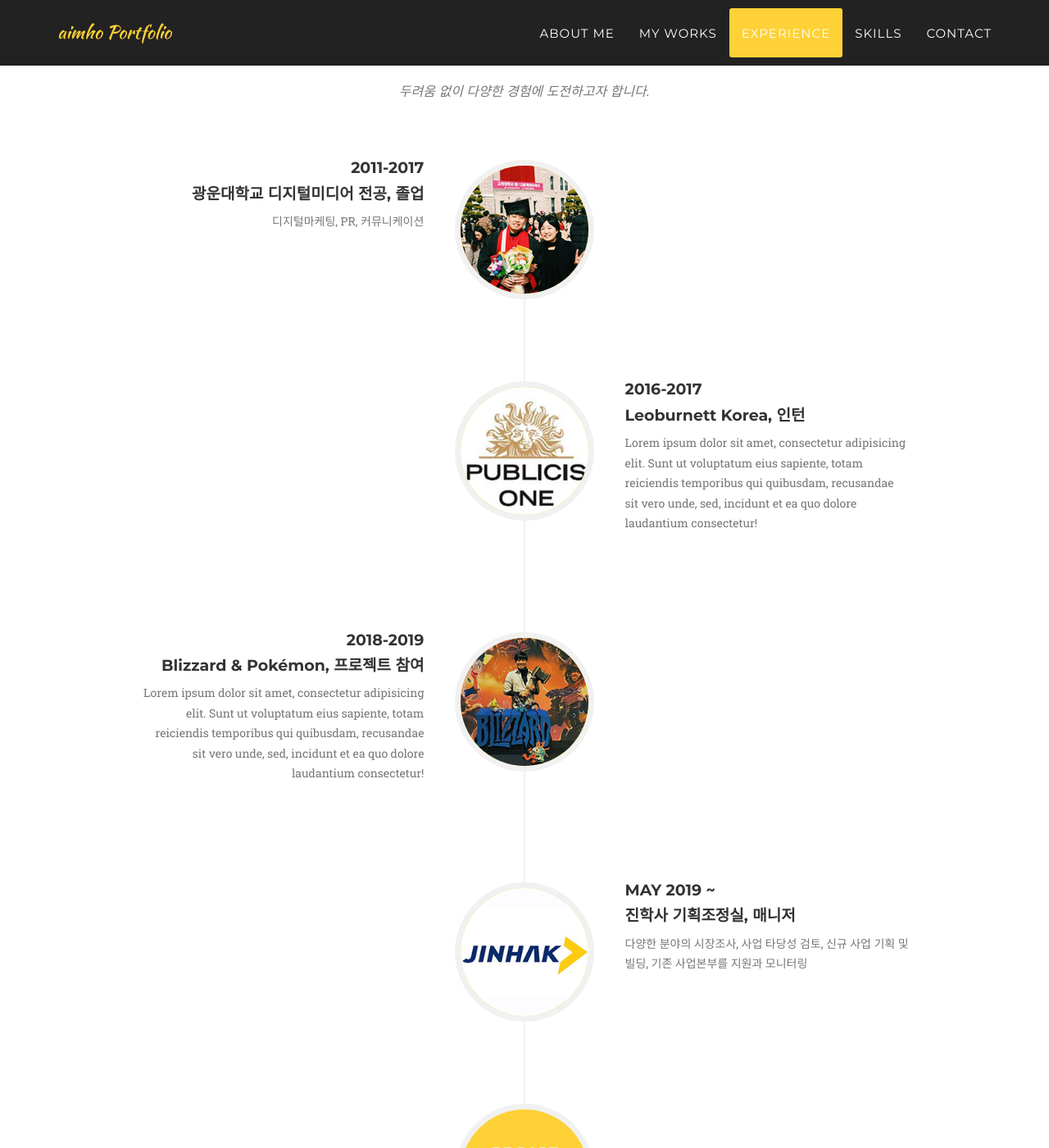
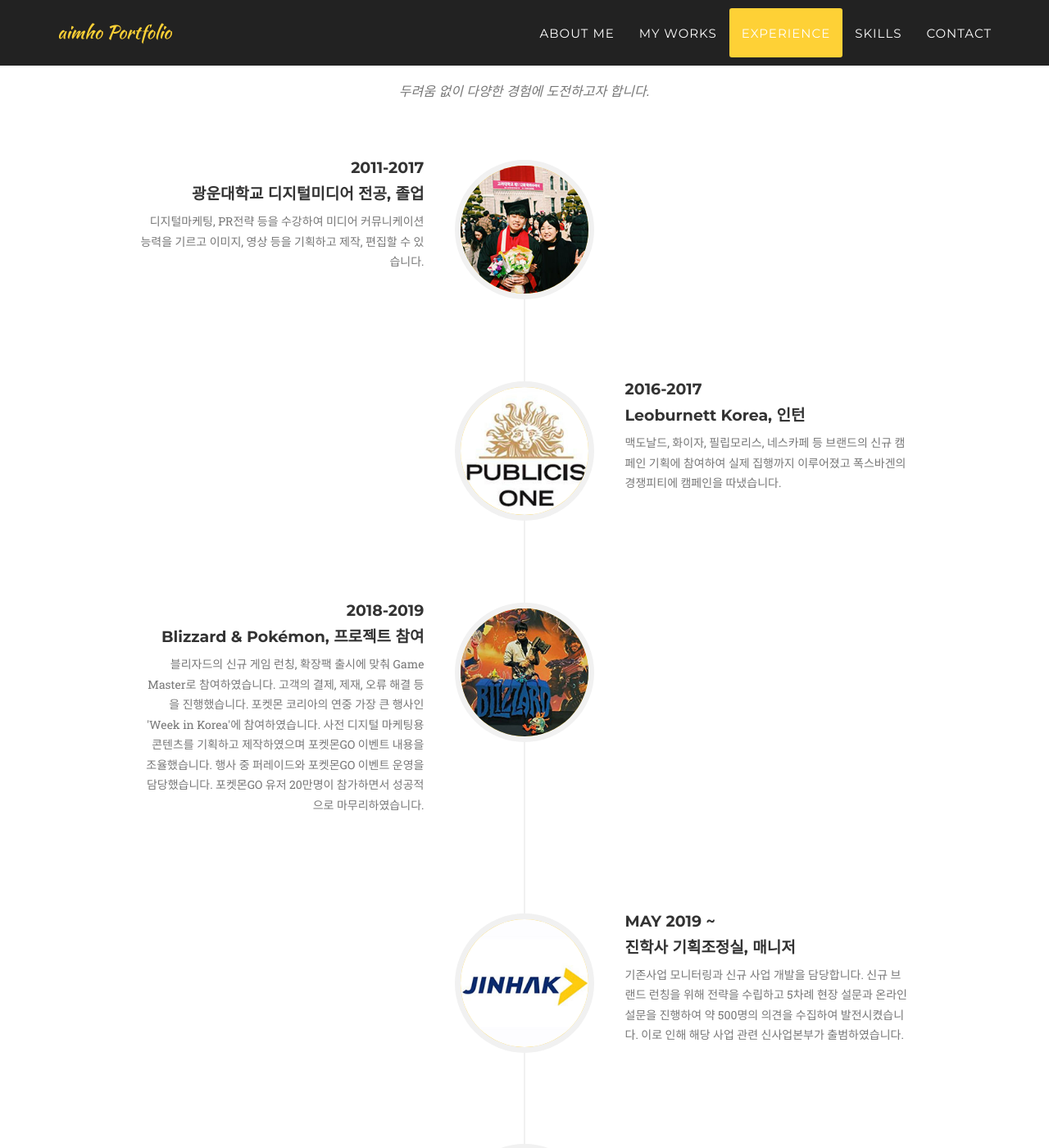
Before and after one commit to aimho23/portfolio, a Jekyll site: the page built from index.html, in a window 1280 px wide and 1400 px high, scrolled down 2818 px. Shown: the whole window at 82% size. Built offline with Jekyll 4.4.1, drawn with Linux system fonts in a browser that asks for light colours; some web fonts are replaced.

Commit message:
about 경험

```diff
--- a/_includes/about.html
+++ b/_includes/about.html
@@ -20,7 +20,7 @@
                                     <h4 class="subheading">광운대학교 디지털미디어 전공, 졸업</h4>
                                 </div>
                                 <div class="timeline-body">
-                                    <p class="text-muted">디지털마케팅, PR, 커뮤니케이션 </p>
+                                    <p class="text-muted">디지털마케팅, PR전략 등을 수강하여 미디어 커뮤니케이션 능력을 기르고 이미지, 영상 등을 기획하고 제작, 편집할 수 있습니다. </p>
                                 </div>
                             </div>
                         </li>
@@ -34,7 +34,7 @@
                                     <h4 class="subheading">Leoburnett Korea, 인턴</h4>
                                 </div>
                                 <div class="timeline-body">
-                                    <p class="text-muted">Lorem ipsum dolor sit amet, consectetur adipisicing elit. Sunt ut voluptatum eius sapiente, totam reiciendis temporibus qui quibusdam, recusandae sit vero unde, sed, incidunt et ea quo dolore laudantium consectetur!</p>
+                                    <p class="text-muted">맥도날드, 화이자, 필립모리스, 네스카페 등 브랜드의 신규 캠페인 기획에 참여하여 실제 집행까지 이루어졌고 폭스바겐의 경쟁피티에 캠페인을 따냈습니다.</p>
                                 </div>
                             </div>
                         </li>
@@ -48,7 +48,9 @@
                                     <h4 class="subheading">Blizzard & Pokémon, 프로젝트 참여</h4>
                                 </div>
                                 <div class="timeline-body">
-                                    <p class="text-muted">Lorem ipsum dolor sit amet, consectetur adipisicing elit. Sunt ut voluptatum eius sapiente, totam reiciendis temporibus qui quibusdam, recusandae sit vero unde, sed, incidunt et ea quo dolore laudantium consectetur!</p>
+                                    <p class="text-muted">블리자드의 신규 게임 런칭, 확장팩 출시에 맞춰 Game Master로 참여하였습니다. 고객의 결제, 제재, 오류 해결 등을 진행했습니다.
+                                        포켓몬 코리아의 연중 가장 큰 행사인 'Week in Korea'에 참여하였습니다. 사전 디지털 마케팅용 콘텐츠를 기획하고 제작하였으며 포켓몬GO 이벤트 내용을 조율했습니다. 행사 중 퍼레이드와 포켓몬GO 이벤트 운영을 담당했습니다.
+                                        포켓몬GO 유저 20만명이 참가하면서 성공적으로 마무리하였습니다.</p>
                                 </div>
                             </div>
                         </li>
@@ -62,7 +64,7 @@
                                     <h4 class="subheading">진학사 기획조정실, 매니저</h4>
                                 </div>
                                 <div class="timeline-body">
-                                    <p class="text-muted">다양한 분야의 시장조사, 사업 타당성 검토, 신규 사업 기획 및 빌딩, 기존 사업본부를 지원과 모니터링</p>
+                                    <p class="text-muted">기존사업 모니터링과 신규 사업 개발을 담당합니다. 신규 브랜드 런칭을 위해 전략을 수립하고 5차례 현장 설문과 온라인 설문을 진행하여 약 500명의 의견을 수집하여 발전시켰습니다. 이로 인해 해당 사업 관련 신사업본부가 출범하였습니다. </p>
                                 </div>
                             </div>
                         </li>
```
